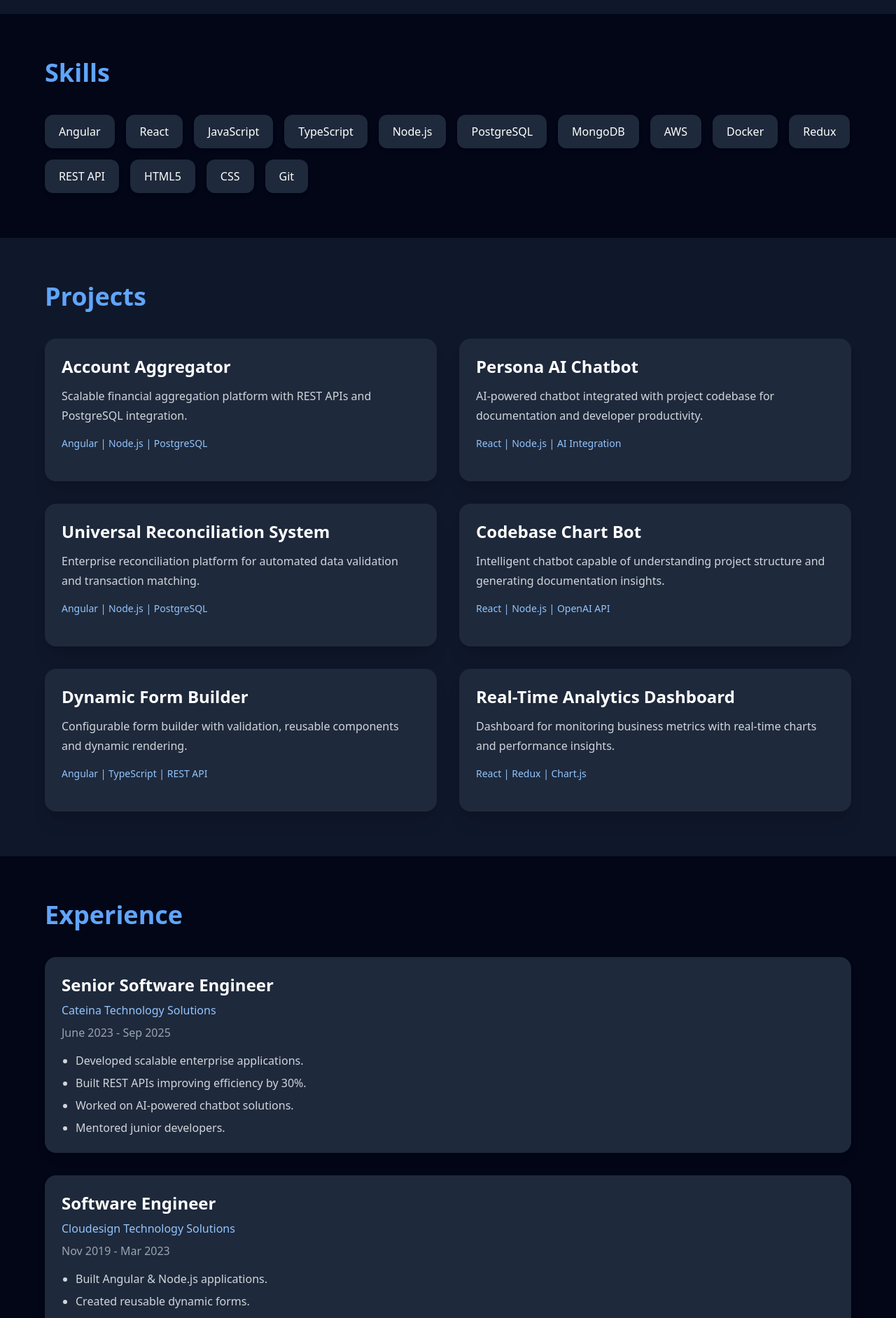
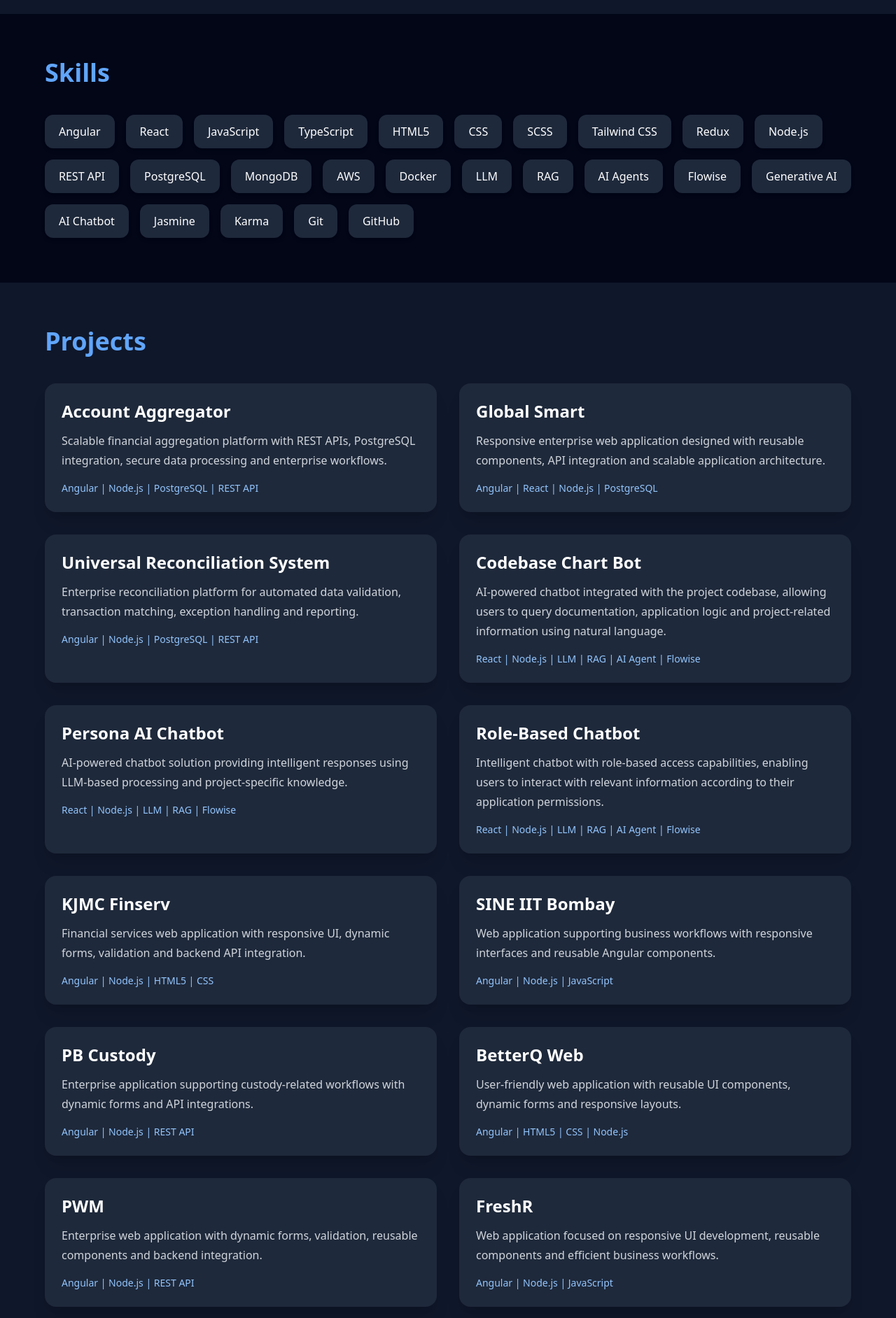
Before and after one commit to shridharsc/react-portfolio, a React (Create React App) app: page / in a window 1280 px wide. Shown: the part 880-2764 px from the top of the page at 70% size. Built offline with nearby package versions, Linux system fonts and the light colour scheme.

Commit message:
minor change

```diff
--- a/src/App.js
+++ b/src/App.js
@@ -1,6 +1,5 @@
 import React from "react";
 import "./App.css";
-// import myphoto from "./assets/myPhoto.jpg";
 
 export default function App() {
   return (
@@ -8,59 +7,38 @@ export default function App() {
 
       {/* Navbar */}
       <nav className="flex flex-col md:flex-row justify-between items-center px-6 md:px-16 py-5 bg-slate-900 sticky top-0 z-50 shadow-lg">
-
         <h1 className="text-3xl font-bold text-blue-400 mb-4 md:mb-0">
           Shridhar
         </h1>
 
         <div className="flex flex-wrap justify-center gap-5 text-sm md:text-base">
-          <a href="#about" className="hover:text-blue-400 transition">
-            About
-          </a>
-
-          <a href="#skills" className="hover:text-blue-400 transition">
-            Skills
-          </a>
-
-          <a href="#projects" className="hover:text-blue-400 transition">
-            Projects
-          </a>
-
-          <a href="#experience" className="hover:text-blue-400 transition">
-            Experience
-          </a>
-
-          <a href="#contact" className="hover:text-blue-400 transition">
-            Contact
-          </a>
+          <a href="#about" className="hover:text-blue-400 transition">About</a>
+          <a href="#skills" className="hover:text-blue-400 transition">Skills</a>
+          <a href="#projects" className="hover:text-blue-400 transition">Projects</a>
+          <a href="#experience" className="hover:text-blue-400 transition">Experience</a>
+          <a href="#contact" className="hover:text-blue-400 transition">Contact</a>
         </div>
       </nav>
 
       {/* Hero Section */}
       <section className="flex flex-col-reverse lg:flex-row items-center justify-between px-6 md:px-16 py-16 md:py-24 gap-14">
 
-        {/* Left */}
         <div className="max-w-2xl text-center lg:text-left">
-
           <h1 className="text-4xl sm:text-5xl md:text-6xl font-bold leading-tight mb-6">
-            Hi, I'm{" "}
-            <span className="text-blue-400">
-              Shridhar
-            </span>
+            Hi, I'm <span className="text-blue-400">Shridhar</span>
           </h1>
 
           <p className="text-lg md:text-2xl text-gray-300 mb-6">
-            Senior Software Engineer | Angular | React | Node.js
+            Software Engineer | Angular | React | Node.js | AI
           </p>
 
           <p className="text-gray-400 leading-8 mb-8 text-sm md:text-lg">
-            Results-driven Full Stack Developer with 5+ years of experience
+            Results-driven Software Engineer with 5+ years of experience
             building scalable enterprise applications, REST APIs,
-            AI-powered chatbot solutions, and cloud-based systems.
+            AI-powered chatbot solutions, LLM, RAG systems, and AI Agents.
           </p>
 
           <div className="flex flex-col sm:flex-row gap-4 justify-center lg:justify-start">
-
             <a
               href="#projects"
               className="bg-blue-500 hover:bg-blue-600 transition px-8 py-3 rounded-xl font-semibold shadow-lg inline-block"
@@ -75,67 +53,73 @@ export default function App() {
             >
               Download Resume
             </a>
-
           </div>
         </div>
 
-        {/* Right */}
         <div className="flex justify-center">
           <img
             src={`${process.env.PUBLIC_URL}/myPhoto.jpg`}
-            alt=""
+            alt="Shridhar"
             className="w-52 h-52 sm:w-72 sm:h-72 md:w-80 md:h-80 object-cover rounded-full border-4 border-blue-500 shadow-2xl"
           />
         </div>
       </section>
 
       {/* About */}
-      <section
-        id="about"
-        className="px-6 md:px-16 py-16 bg-slate-900"
-      >
-
+      <section id="about" className="px-6 md:px-16 py-16 bg-slate-900">
         <h2 className="text-3xl md:text-4xl font-bold text-blue-400 mb-8">
           About Me
         </h2>
 
-        <p className="text-gray-300 leading-8 text-sm md:text-lg max-w-4xl">
-          Results-driven Software Developer with 5+ years of experience
-          in full-stack development specializing in Angular, React,
-          Node.js, JavaScript, PostgreSQL, and cloud-based solutions.
+        <p className="text-gray-300 leading-8 text-sm md:text-lg max-w-5xl">
+          Results-driven Software Engineer with 5+ years of experience in
+          full-stack development specializing in Angular, React, Node.js,
+          TypeScript, JavaScript, PostgreSQL, REST APIs, AWS and Docker.
           Experienced in building scalable enterprise applications,
-          REST APIs, AI-powered chatbot integrations, and performance
-          optimization.
+          reusable Angular components, dynamic forms, authentication and
+          authorization systems. Also experienced in AI-powered solutions
+          using LLM, RAG, AI Agents and Flowise.
         </p>
       </section>
 
       {/* Skills */}
-      <section
-        id="skills"
-        className="px-6 md:px-16 py-16"
-      >
+      <section id="skills" className="px-6 md:px-16 py-16">
 
         <h2 className="text-3xl md:text-4xl font-bold text-blue-400 mb-10">
           Skills
         </h2>
 
         <div className="flex flex-wrap gap-4">
-
           {[
             "Angular",
             "React",
             "JavaScript",
             "TypeScript",
+            "HTML5",
+            "CSS",
+            "SCSS",
+            "Tailwind CSS",
+            "Redux",
             "Node.js",
+            "REST API",
             "PostgreSQL",
             "MongoDB",
             "AWS",
             "Docker",
-            "Redux",
-            "REST API",
-            "HTML5",
-            "CSS",
+
+            // AI Skills
+            "LLM",
+            "RAG",
+            "AI Agents",
+            "Flowise",
+            "Generative AI",
+            "AI Chatbot",
+
+            // Testing & Tools
+            "Jasmine",
+            "Karma",
             "Git",
+            "GitHub",
           ].map((skill) => (
             <span
               key={skill}
@@ -144,16 +128,11 @@ export default function App() {
               {skill}
             </span>
           ))}
-
         </div>
       </section>
 
       {/* Projects */}
-      {/* Projects */}
-<section
-  id="projects"
-  className="px-6 md:px-16 py-16 bg-slate-900"
->
+      <section id="projects" className="px-6 md:px-16 py-16 bg-slate-900">
 
         <h2 className="text-3xl md:text-4xl font-bold text-blue-400 mb-10">
           Projects
@@ -161,176 +140,259 @@ export default function App() {
 
         <div className="grid grid-cols-1 lg:grid-cols-2 gap-8">
 
-    {/* Card 1 */}
+          {/* Account Aggregator */}
           <div className="bg-slate-800 p-6 rounded-2xl shadow-xl hover:scale-105 transition duration-300">
-
             <h3 className="text-2xl font-bold mb-3">
               Account Aggregator
             </h3>
 
             <p className="text-gray-300 mb-4 leading-7">
-        Scalable financial aggregation platform with REST APIs
-        and PostgreSQL integration.
+              Scalable financial aggregation platform with REST APIs,
+              PostgreSQL integration, secure data processing and
+              enterprise workflows.
             </p>
 
-      <p className="text-blue-300 text-sm mb-5">
-        Angular | Node.js | PostgreSQL
+            <p className="text-blue-300 text-sm">
+              Angular | Node.js | PostgreSQL | REST API
             </p>
-
-      {/* <div className="flex gap-4">
-        <button className="bg-blue-500 hover:bg-blue-600 transition px-4 py-2 rounded-lg">
-          Demo
-        </button>
-
-        <button className="border border-gray-500 hover:border-blue-400 px-4 py-2 rounded-lg">
-          GitHub
-        </button>
-      </div> */}
           </div>
 
-    {/* Card 2 */}
+          {/* Global Smart */}
           <div className="bg-slate-800 p-6 rounded-2xl shadow-xl hover:scale-105 transition duration-300">
-
             <h3 className="text-2xl font-bold mb-3">
-        Persona AI Chatbot
+              Global Smart
             </h3>
 
             <p className="text-gray-300 mb-4 leading-7">
-        AI-powered chatbot integrated with project codebase for
-        documentation and developer productivity.
+              Responsive enterprise web application designed with
+              reusable components, API integration and scalable
+              application architecture.
             </p>
 
-      <p className="text-blue-300 text-sm mb-5">
-        React | Node.js | AI Integration
+            <p className="text-blue-300 text-sm">
+              Angular | React | Node.js | PostgreSQL
             </p>
-
-      {/* <div className="flex gap-4">
-        <button className="bg-blue-500 hover:bg-blue-600 transition px-4 py-2 rounded-lg">
-          Demo
-        </button>
-
-        <button className="border border-gray-500 hover:border-blue-400 px-4 py-2 rounded-lg">
-          GitHub
-        </button>
-      </div> */}
           </div>
 
-    {/* Card 3 */}
+          {/* Universal Reconciliation */}
           <div className="bg-slate-800 p-6 rounded-2xl shadow-xl hover:scale-105 transition duration-300">
-
             <h3 className="text-2xl font-bold mb-3">
               Universal Reconciliation System
             </h3>
 
             <p className="text-gray-300 mb-4 leading-7">
               Enterprise reconciliation platform for automated data
-        validation and transaction matching.
+              validation, transaction matching, exception handling
+              and reporting.
             </p>
 
-      <p className="text-blue-300 text-sm mb-5">
-        Angular | Node.js | PostgreSQL
+            <p className="text-blue-300 text-sm">
+              Angular | Node.js | PostgreSQL | REST API
             </p>
-
-      {/* <div className="flex gap-4">
-        <button className="bg-blue-500 hover:bg-blue-600 transition px-4 py-2 rounded-lg">
-          Demo
-        </button>
-
-        <button className="border border-gray-500 hover:border-blue-400 px-4 py-2 rounded-lg">
-          GitHub
-        </button>
-      </div> */}
           </div>
 
-    {/* Card 4 */}
+          {/* Codebase Chart Bot */}
           <div className="bg-slate-800 p-6 rounded-2xl shadow-xl hover:scale-105 transition duration-300">
-
             <h3 className="text-2xl font-bold mb-3">
               Codebase Chart Bot
             </h3>
 
             <p className="text-gray-300 mb-4 leading-7">
-        Intelligent chatbot capable of understanding project
-        structure and generating documentation insights.
+              AI-powered chatbot integrated with the project codebase,
+              allowing users to query documentation, application logic
+              and project-related information using natural language.
             </p>
 
-      <p className="text-blue-300 text-sm mb-5">
-        React | Node.js | OpenAI API
+            <p className="text-blue-300 text-sm">
+              React | Node.js | LLM | RAG | AI Agent | Flowise
             </p>
-
-      {/* <div className="flex gap-4">
-        <button className="bg-blue-500 hover:bg-blue-600 transition px-4 py-2 rounded-lg">
-          Demo
-        </button>
-
-        <button className="border border-gray-500 hover:border-blue-400 px-4 py-2 rounded-lg">
-          GitHub
-        </button>
-      </div> */}
           </div>
 
-    {/* Card 5 */}
+          {/* Persona AI Chatbot */}
           <div className="bg-slate-800 p-6 rounded-2xl shadow-xl hover:scale-105 transition duration-300">
-
             <h3 className="text-2xl font-bold mb-3">
-        Dynamic Form Builder
+              Persona AI Chatbot
             </h3>
 
             <p className="text-gray-300 mb-4 leading-7">
-        Configurable form builder with validation, reusable
-        components and dynamic rendering.
+              AI-powered chatbot solution providing intelligent responses
+              using LLM-based processing and project-specific knowledge.
             </p>
 
-      <p className="text-blue-300 text-sm mb-5">
-        Angular | TypeScript | REST API
+            <p className="text-blue-300 text-sm">
+              React | Node.js | LLM | RAG | Flowise
             </p>
-
-      {/* <div className="flex gap-4">
-        <button className="bg-blue-500 hover:bg-blue-600 transition px-4 py-2 rounded-lg">
-          Demo
-        </button>
-
-        <button className="border border-gray-500 hover:border-blue-400 px-4 py-2 rounded-lg">
-          GitHub
-        </button>
-      </div> */}
           </div>
 
-    {/* Card 6 */}
+          {/* Role Based Chatbot */}
           <div className="bg-slate-800 p-6 rounded-2xl shadow-xl hover:scale-105 transition duration-300">
-
             <h3 className="text-2xl font-bold mb-3">
-        Real-Time Analytics Dashboard
+              Role-Based Chatbot
             </h3>
 
             <p className="text-gray-300 mb-4 leading-7">
-        Dashboard for monitoring business metrics with
-        real-time charts and performance insights.
+              Intelligent chatbot with role-based access capabilities,
+              enabling users to interact with relevant information
+              according to their application permissions.
             </p>
 
-      <p className="text-blue-300 text-sm mb-5">
-        React | Redux | Chart.js
+            <p className="text-blue-300 text-sm">
+              React | Node.js | LLM | RAG | AI Agent | Flowise
+            </p>
+          </div>
+
+          {/* KJMC Finserv */}
+          <div className="bg-slate-800 p-6 rounded-2xl shadow-xl hover:scale-105 transition duration-300">
+            <h3 className="text-2xl font-bold mb-3">
+              KJMC Finserv
+            </h3>
+
+            <p className="text-gray-300 mb-4 leading-7">
+              Financial services web application with responsive UI,
+              dynamic forms, validation and backend API integration.
             </p>
 
-      {/* <div className="flex gap-4">
-        <button className="bg-blue-500 hover:bg-blue-600 transition px-4 py-2 rounded-lg">
-          Demo
-        </button>
+            <p className="text-blue-300 text-sm">
+              Angular | Node.js | HTML5 | CSS
+            </p>
+          </div>
 
-        <button className="border border-gray-500 hover:border-blue-400 px-4 py-2 rounded-lg">
-          GitHub
-        </button>
-      </div> */}
+          {/* SINE IIT Bombay */}
+          <div className="bg-slate-800 p-6 rounded-2xl shadow-xl hover:scale-105 transition duration-300">
+            <h3 className="text-2xl font-bold mb-3">
+              SINE IIT Bombay
+            </h3>
+
+            <p className="text-gray-300 mb-4 leading-7">
+              Web application supporting business workflows with
+              responsive interfaces and reusable Angular components.
+            </p>
+
+            <p className="text-blue-300 text-sm">
+              Angular | Node.js | JavaScript
+            </p>
+          </div>
+
+          {/* PB Custody */}
+          <div className="bg-slate-800 p-6 rounded-2xl shadow-xl hover:scale-105 transition duration-300">
+            <h3 className="text-2xl font-bold mb-3">
+              PB Custody
+            </h3>
+
+            <p className="text-gray-300 mb-4 leading-7">
+              Enterprise application supporting custody-related
+              workflows with dynamic forms and API integrations.
+            </p>
+
+            <p className="text-blue-300 text-sm">
+              Angular | Node.js | REST API
+            </p>
+          </div>
+
+          {/* BetterQ Web */}
+          <div className="bg-slate-800 p-6 rounded-2xl shadow-xl hover:scale-105 transition duration-300">
+            <h3 className="text-2xl font-bold mb-3">
+              BetterQ Web
+            </h3>
+
+            <p className="text-gray-300 mb-4 leading-7">
+              User-friendly web application with reusable UI components,
+              dynamic forms and responsive layouts.
+            </p>
+
+            <p className="text-blue-300 text-sm">
+              Angular | HTML5 | CSS | Node.js
+            </p>
+          </div>
+
+          {/* PWM */}
+          <div className="bg-slate-800 p-6 rounded-2xl shadow-xl hover:scale-105 transition duration-300">
+            <h3 className="text-2xl font-bold mb-3">
+              PWM
+            </h3>
+
+            <p className="text-gray-300 mb-4 leading-7">
+              Enterprise web application with dynamic forms,
+              validation, reusable components and backend integration.
+            </p>
+
+            <p className="text-blue-300 text-sm">
+              Angular | Node.js | REST API
+            </p>
+          </div>
+
+          {/* FreshR */}
+          <div className="bg-slate-800 p-6 rounded-2xl shadow-xl hover:scale-105 transition duration-300">
+            <h3 className="text-2xl font-bold mb-3">
+              FreshR
+            </h3>
+
+            <p className="text-gray-300 mb-4 leading-7">
+              Web application focused on responsive UI development,
+              reusable components and efficient business workflows.
+            </p>
+
+            <p className="text-blue-300 text-sm">
+              Angular | Node.js | JavaScript
+            </p>
+          </div>
+
+          {/* TATA Motors */}
+          <div className="bg-slate-800 p-6 rounded-2xl shadow-xl hover:scale-105 transition duration-300">
+            <h3 className="text-2xl font-bold mb-3">
+              TATA Motors
+            </h3>
+
+            <p className="text-gray-300 mb-4 leading-7">
+              Enterprise-scale web application developed using modern
+              Angular versions with reusable components, secure
+              authentication and role-based access control.
+            </p>
+
+            <p className="text-blue-300 text-sm">
+              Angular 14/17/19/21 | TypeScript | SCSS | Tailwind CSS
+            </p>
+          </div>
+
+          {/* Havells */}
+          <div className="bg-slate-800 p-6 rounded-2xl shadow-xl hover:scale-105 transition duration-300">
+            <h3 className="text-2xl font-bold mb-3">
+              Havells
+            </h3>
+
+            <p className="text-gray-300 mb-4 leading-7">
+              Enterprise web application with reusable Angular
+              components, directives, pipes, form validation,
+              authentication and authorization.
+            </p>
+
+            <p className="text-blue-300 text-sm">
+              Angular | TypeScript | HTML5 | SCSS | Tailwind CSS
+            </p>
+          </div>
+
+          {/* Whirlpool */}
+          <div className="bg-slate-800 p-6 rounded-2xl shadow-xl hover:scale-105 transition duration-300">
+            <h3 className="text-2xl font-bold mb-3">
+              Whirlpool
+            </h3>
+
+            <p className="text-gray-300 mb-4 leading-7">
+              Enterprise application development with modular
+              components, unit testing, secure application access
+              and Git-based development workflows.
+            </p>
+
+            <p className="text-blue-300 text-sm">
+              Angular | TypeScript | Jasmine | Karma | Git
+            </p>
           </div>
 
         </div>
       </section>
 
       {/* Experience */}
-      <section
-        id="experience"
-        className="px-6 md:px-16 py-16"
-      >
+      <section id="experience" className="px-6 md:px-16 py-16">
 
         <h2 className="text-3xl md:text-4xl font-bold text-blue-400 mb-10">
           Experience
@@ -338,6 +400,65 @@ export default function App() {
 
         <div className="space-y-8">
 
+          {/* Vishleshan */}
+          <div className="bg-slate-800 p-6 rounded-2xl shadow-lg">
+
+            <h3 className="text-2xl font-bold mb-2">
+              Software Engineer
+            </h3>
+
+            <p className="text-blue-300 mb-2">
+              Vishleshan Software Solutions
+            </p>
+
+            <p className="text-gray-400 mb-4">
+              Dec 2025 - Present
+            </p>
+
+            <p className="text-gray-300 mb-4">
+              <strong>Projects:</strong> TATA Motors, Havells, Whirlpool
+            </p>
+
+            <ul className="list-disc pl-5 text-gray-300 space-y-2">
+
+              <li>
+                Developed and maintained enterprise-scale web applications
+                using Angular (14/17/19/21), TypeScript, HTML5, SCSS,
+                and Tailwind CSS.
+              </li>
+
+              <li>
+                Built reusable and modular Angular components, directives,
+                pipes, and shared libraries to improve code maintainability.
+              </li>
+
+              <li>
+                Implemented form validation, authentication, authorization,
+                route guards, and role-based access control to ensure secure
+                application access.
+              </li>
+
+              <li>
+                Developed comprehensive unit tests using Jasmine and Karma,
+                achieving high code coverage and improving application
+                reliability and stability.
+              </li>
+
+              <li>
+                Used Git for version control and managed code through
+                feature branching and pull request workflows.
+              </li>
+
+              <li>
+                Collaborated with cross-functional teams, including backend
+                developers, QA engineers, and product owners, to deliver
+                high-quality features within project timelines.
+              </li>
+
+            </ul>
+          </div>
+
+          {/* Cateina */}
           <div className="bg-slate-800 p-6 rounded-2xl shadow-lg">
 
             <h3 className="text-2xl font-bold mb-2">
@@ -352,15 +473,55 @@ export default function App() {
               June 2023 - Sep 2025
             </p>
 
+            <p className="text-gray-300 mb-4">
+              <strong>Projects:</strong> Account Aggregator, Global Smart,
+              Universal Reconciliation, Codebase Chart Bot, Persona AI
+              Chatbot, Role-Based Chatbot
+            </p>
+
             <ul className="list-disc pl-5 text-gray-300 space-y-2">
-              <li>Developed scalable enterprise applications.</li>
-              <li>Built REST APIs improving efficiency by 30%.</li>
-              <li>Worked on AI-powered chatbot solutions.</li>
-              <li>Mentored junior developers.</li>
+
+              <li>
+                Developed and maintained responsive web applications using
+                HTML5, CSS, Angular (12/14), React, Node.js and PostgreSQL.
+              </li>
+
+              <li>
+                Designed and implemented RESTful APIs, improving data
+                processing efficiency by 30%.
+              </li>
+
+              <li>
+                Played a key role in achieving the "Best Team Award" and
+                receiving "Special Recognition" for outstanding contributions.
+              </li>
+
+              <li>
+                Collaborated with cross-functional teams to design and
+                deploy scalable, cloud-based solutions on AWS.
+              </li>
+
+              <li>
+                Mentored junior developers, resulting in a 15% increase in
+                team productivity and knowledge sharing.
+              </li>
+
+              <li>
+                Developed an AI-powered chatbot integrated with the project's
+                codebase, enabling users to query documentation and
+                application logic through natural language, enhancing
+                developer productivity and reducing onboarding time.
+              </li>
+
+              <li>
+                Worked with LLM, RAG, AI Agents and Flowise for
+                AI-powered chatbot and knowledge-based solutions.
+              </li>
+
             </ul>
-
           </div>
 
+          {/* Cloudesign */}
           <div className="bg-slate-800 p-6 rounded-2xl shadow-lg">
 
             <h3 className="text-2xl font-bold mb-2">
@@ -375,12 +536,29 @@ export default function App() {
               Nov 2019 - Mar 2023
             </p>
 
+            <p className="text-gray-300 mb-4">
+              <strong>Projects:</strong> KJMC Finserv, SINE IIT Bombay,
+              PB Custody, BetterQ Web, PWM, FreshR
+            </p>
+
             <ul className="list-disc pl-5 text-gray-300 space-y-2">
-              <li>Built Angular & Node.js applications.</li>
-              <li>Created reusable dynamic forms.</li>
-              <li>Maintained and optimized legacy systems.</li>
+
+              <li>
+                Built dynamic, user-friendly web applications using Angular,
+                HTML5, CSS, and JavaScript.
+              </li>
+
+              <li>
+                Designed reusable components and dynamic forms with custom
+                validation logic.
+              </li>
+
+              <li>
+                Maintained, optimized, and upgraded legacy systems to enhance
+                overall application performance.
+              </li>
+
             </ul>
-
           </div>
 
         </div>
```
Lines whose indentation alone changed are shown as unchanged.
